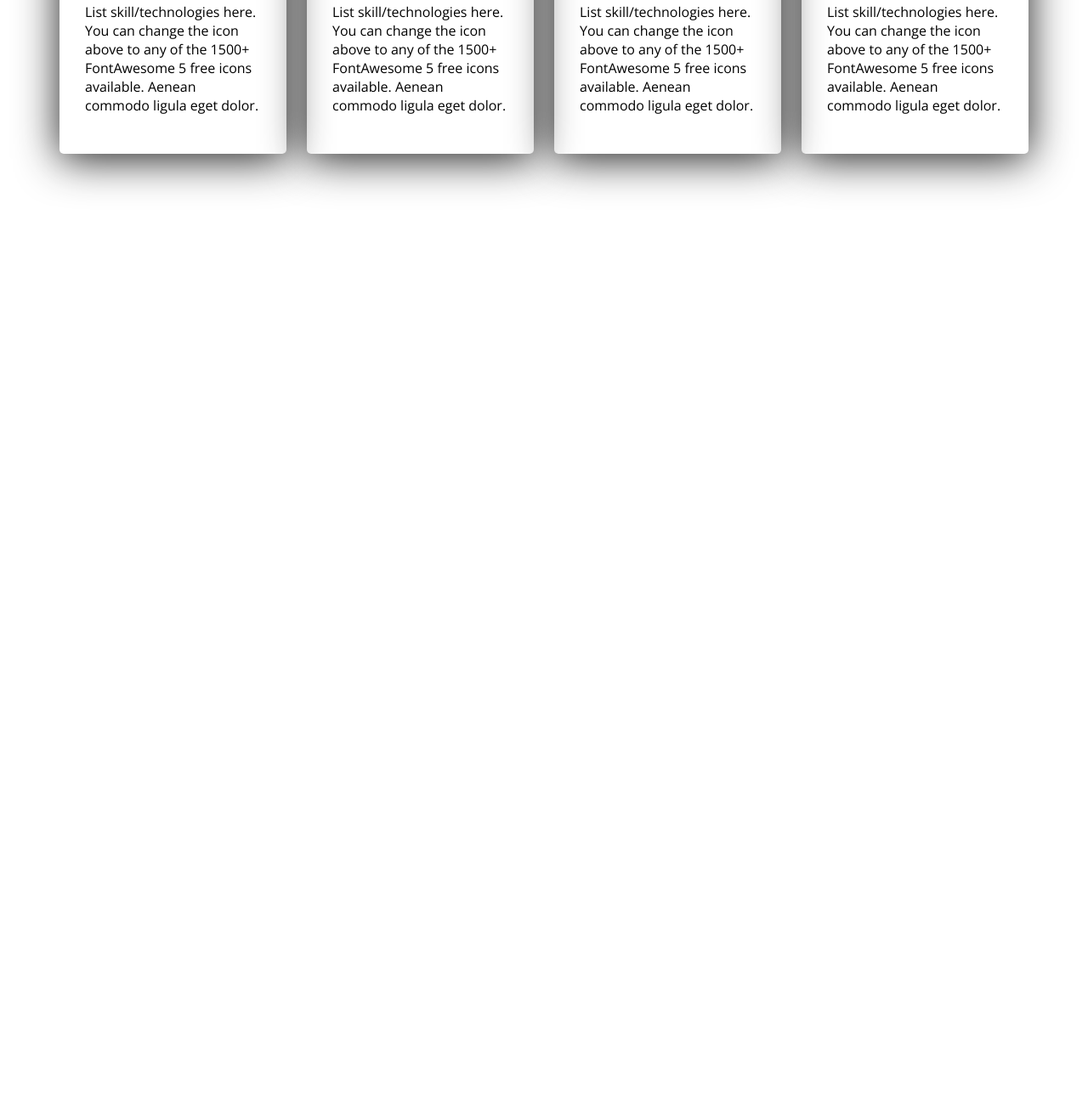
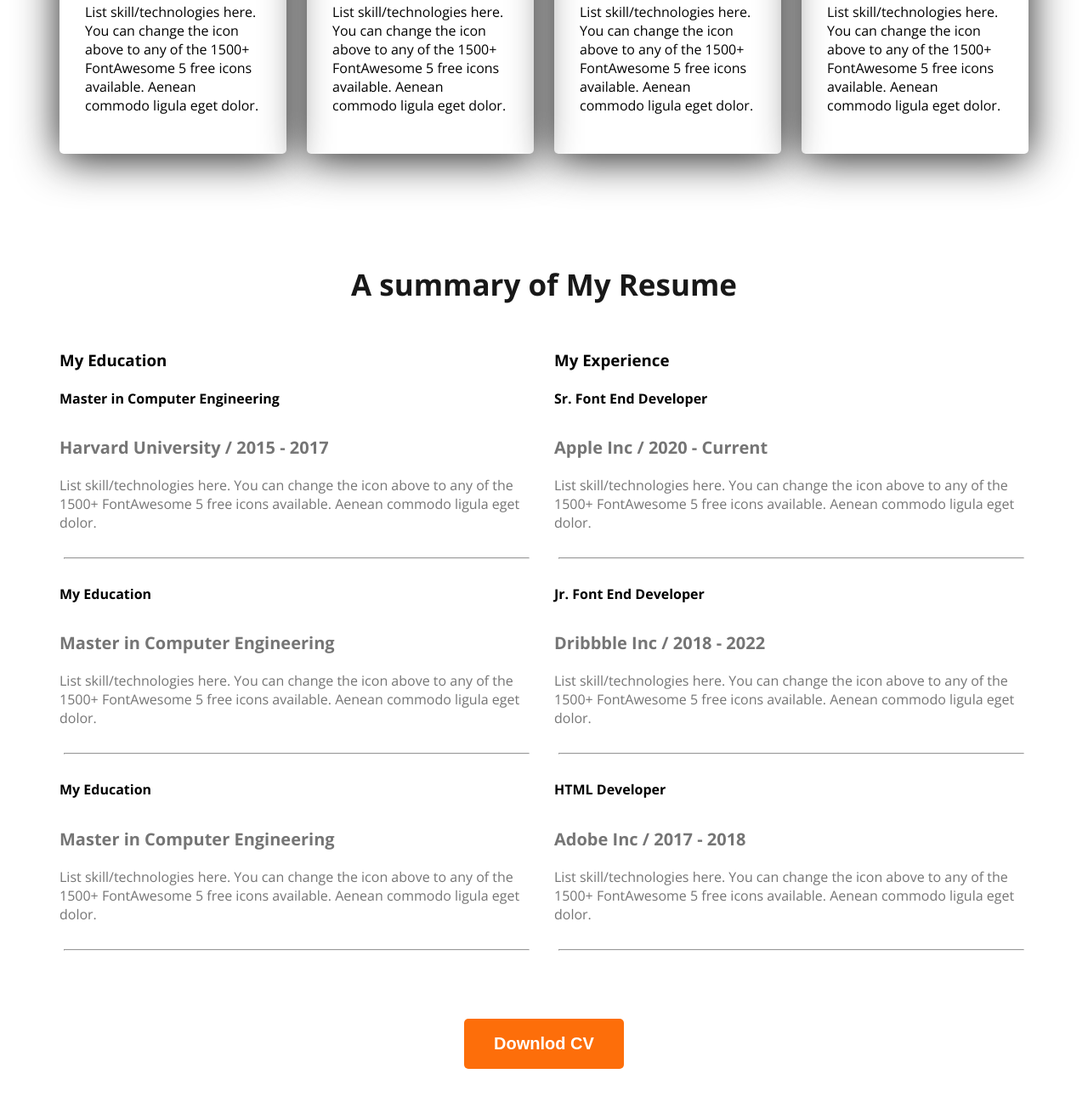
Before and after one commit to kajolsarkar7181/web-dev-portfolio, a plain HTML site: page index.html in a window 1280 px wide. Shown: the part 1974-3271 px from the top of the page at 85% size. Before the commit the page ends 2285 px from the top, so only its background shows below. Drawn offline with nearby package versions, Linux system fonts and the light colour scheme.

Commit message:
resume file

```diff
--- a/index.html
+++ b/index.html
@@ -103,7 +103,71 @@
 
          </section>
 
+   <section class="resume">
+    <h3 class="selection-title text-center">A summary of My Resume</h3>
+    <div class="resume-container">
+<!--
+     .resume-columm*2>h3.resume-columm-title+.expreence*3>
+     h4.expreence-title+h5.expreence-sub-title+.expreence-description -->
 
+     <div class="resume-columm">
+        <h3 class="resume-columm-title">My Education</h3>
+        <div class="expreence">
+            <h4 class="expreence-title">Master in Computer Engineering</h4>
+            <h5 class="expreence-sub-title">Harvard University / 2015 - 2017</h5>
+            <div class="expreence-description">List skill/technologies here. You can change the icon above
+                to any of the 1500+ FontAwesome 5 free icons available. Aenean commodo ligula eget dolor.</div>
+        </div>
+        <hr>
+        <div class="expreence">
+            <h4 class="expreence-title">My Education</h4>
+            <h5 class="expreence-sub-title">Master in Computer Engineering</h5>
+            <div class="expreence-description">List skill/technologies here. You can change the icon above
+                to any of the 1500+ FontAwesome 5 free icons available. Aenean commodo ligula eget dolor.</div>
+        </div>
+        <hr>
+        <div class="expreence">
+            <h4 class="expreence-title">My Education</h4>
+            <h5 class="expreence-sub-title">Master in Computer Engineering</h5>
+            <div class="expreence-description">List skill/technologies here. You can change the icon above
+                to any of the 1500+ FontAwesome 5 free icons available. Aenean commodo ligula eget dolor.</div>
+        </div>
+        <hr>
+     </div>
+     <div class="resume-columm">
+        <h3 class="resume-columm-title">My Experience</h3>
+        <div class="expreence">
+            <h4 class="expreence-title">Sr. Font End Developer</h4>
+            <h5 class="expreence-sub-title">Apple Inc / 2020 - Current</h5>
+            <div class="expreence-description">List skill/technologies here. You can change the icon above
+                to any of the 1500+ FontAwesome 5 free icons available. Aenean commodo ligula eget dolor.</div>
+        </div>
+        <hr>
+        <div class="expreence">
+            <h4 class="expreence-title">Jr. Font End Developer</h4>
+            <h5 class="expreence-sub-title">Dribbble Inc / 2018 - 2022</h5>
+            <div class="expreence-description">List skill/technologies here. You can change the icon above
+                to any of the 1500+ FontAwesome 5 free icons available. Aenean commodo ligula eget dolor.</div>
+        </div>
+        <hr>
+        <div class="expreence">
+            <h4 class="expreence-title">HTML Developer</h4>
+            <h5 class="expreence-sub-title">Adobe Inc / 2017 - 2018</h5>
+            <div class="expreence-description">List skill/technologies here. You can change the icon above
+                to any of the 1500+ FontAwesome 5 free icons available. Aenean commodo ligula eget dolor.</div>
+        </div>
+        <hr>
+    </div>
+</div>
+ <div class="text-center resume-downlod-cv">
+    <button class="btn-primary">Downlod CV</button>
+</div>
+
+
+
+
+
+   </section>
 
      </main>
      <footer>
--- a/style/portfolio.css
+++ b/style/portfolio.css
@@ -186,3 +186,31 @@ nav ul li a{
     border-radius: 5px;
     box-shadow: 0px 6px 50px 0px rgba(30, 30, 30, 1);
 }
+
+
+
+/* resume container style*/
+
+.resume-container{
+    display: flex;
+    gap: 24px;
+}
+
+.expreence-sub-title{
+    font-size: 20px;
+    font-weight: 600px;
+    margin-bottom: 20px;
+}
+.expreence-description, .expreence-sub-title{
+    color: #757575;
+}
+
+.resume hr{
+    margin: 30px 5px;
+
+
+}
+
+.resume-downlod-cv{
+    margin-top: 50px;
+}
```
